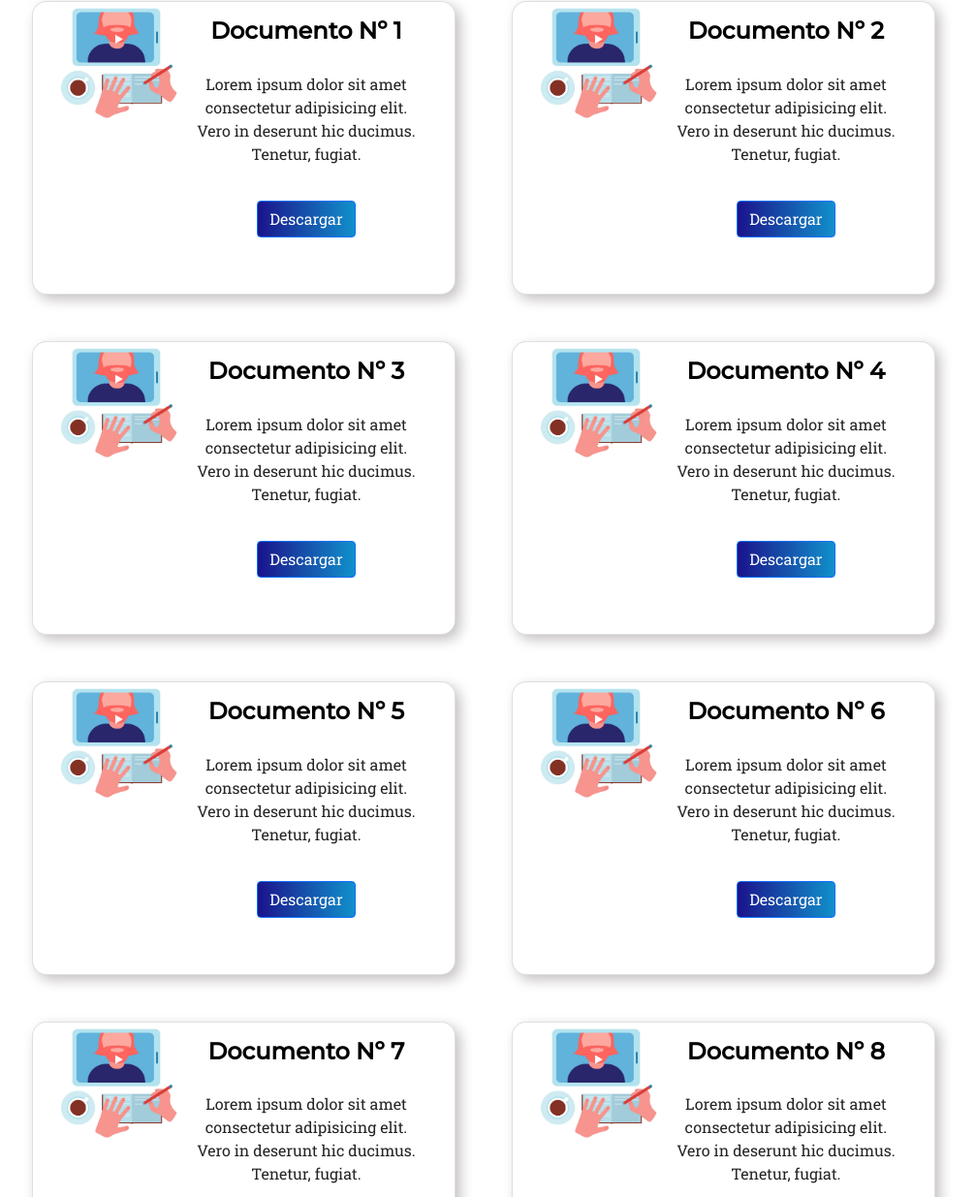
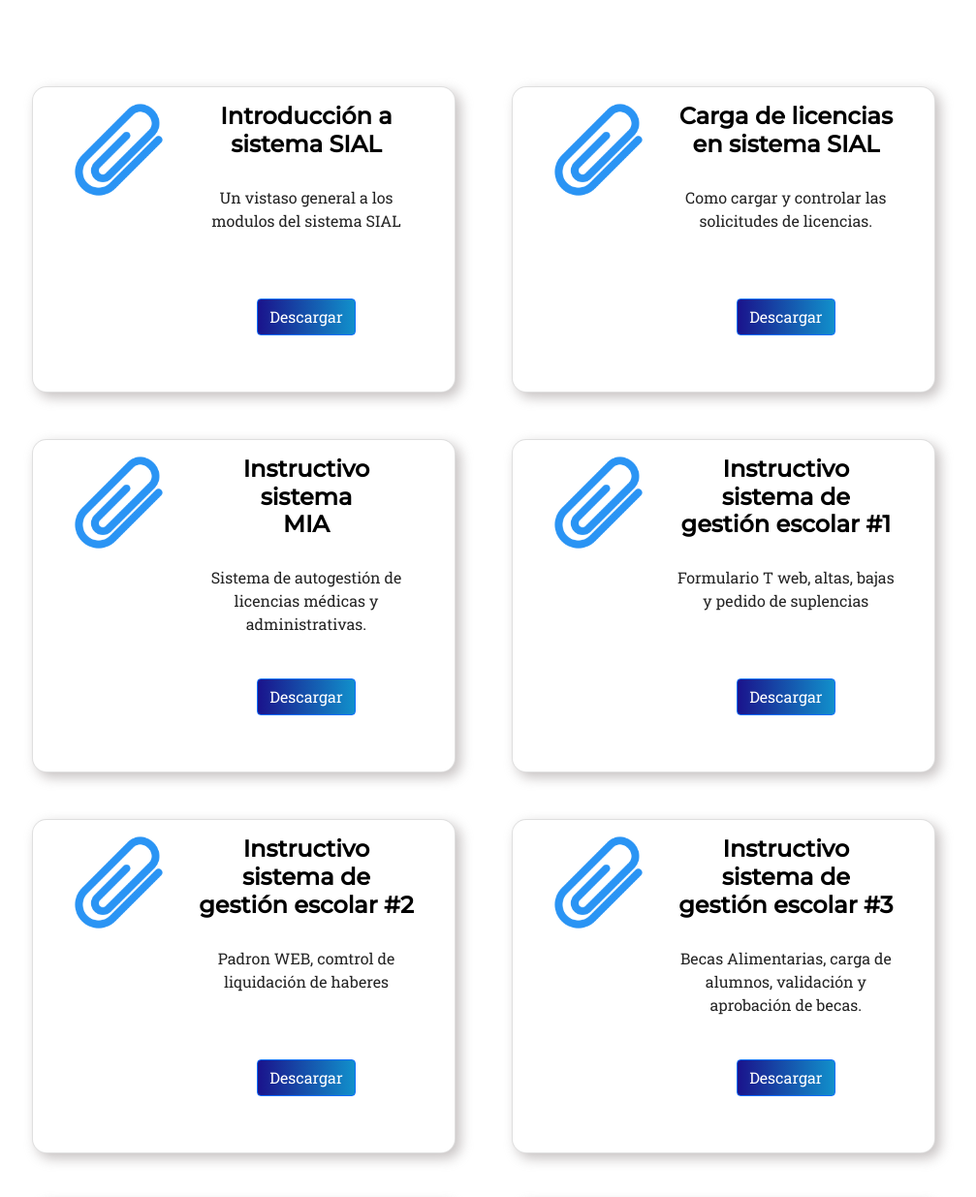
Before and after one commit to MaxPaez/fairness-analysis-pima, a website: page paginas/recursos.html in a window 1280 px wide. Shown: the part 530-1765 px from the top of the page at 97% size, without its empty margins (141-1148 px from the left). Drawn offline with Linux system fonts and the light colour scheme; files whose address does not match are found by name.

Commit message:
modificación de textos y ajustes menores

```diff
--- a/paginas/recursos.html
+++ b/paginas/recursos.html
@@ -103,18 +103,17 @@
         <h2>Documentación útil para complementar tus cursos</h2>
 
         <!-- Tarjetas con los link de descarga -->
-        <section class="row g-5 justify-content-evenly">
+        <section class="mt-5 row g-5 justify-content-evenly">
             <div class="card card_cursos col-lg-5 col-md-12">
                 <div class="row g-0">
                     <div class="col-12 col-sm-4">
-                        <img src="../multimedia/imagenes/rec icon.jpg" class="img-fluid w-100"
+                        <img src="../multimedia/imagenes/education-paperclip.png" class="img-fluid w-100"
                             alt="card-horizontal-image">
                     </div>
                     <div class="col-12 col-sm-8">
                         <div class="card-body">
-                            <h3 class="card-title">Documento Nº 1</h3>
-                            <p class="card-text">Lorem ipsum dolor sit amet consectetur adipisicing elit. Vero in
-                                deserunt hic ducimus. Tenetur, fugiat.</p>
+                            <h3 class="card-title">Introducción a sistema SIAL</h3>
+                            <p class="card-text">Un vistaso general a los modulos del sistema SIAL</p>
                             <p class="card-text"><a href="#" class="btn btn-primary"> Descargar</a></p>
                         </div>
                     </div>
@@ -124,14 +123,13 @@
             <div class="card card_cursos col-lg-5 col-md-12">
                 <div class="row g-0">
                     <div class="col-12 col-sm-4">
-                        <img src="../multimedia/imagenes/rec icon.jpg" class="img-fluid w-100"
+                        <img src="../multimedia/imagenes/education-paperclip.png" class="img-fluid w-100"
                             alt="card-horizontal-image">
                     </div>
                     <div class="col-12 col-sm-8">
                         <div class="card-body">
-                            <h3 class="card-title">Documento Nº 2</h3>
-                            <p class="card-text">Lorem ipsum dolor sit amet consectetur adipisicing elit. Vero in
-                                deserunt hic ducimus. Tenetur, fugiat.</p>
+                            <h3 class="card-title">Carga de licencias en sistema SIAL</h3>
+                            <p class="card-text">Como cargar y controlar las solicitudes de licencias.</p>
                             <p class="card-text"><a href="#" class="btn btn-primary"> Descargar</a></p>
                         </div>
                     </div>
@@ -141,14 +139,13 @@
             <div class="card card_cursos col-lg-5 col-md-12">
                 <div class="row g-0">
                     <div class="col-12 col-sm-4">
-                        <img src="../multimedia/imagenes/rec icon.jpg" class="img-fluid w-100"
+                        <img src="../multimedia/imagenes/education-paperclip.png" class="img-fluid w-100"
                             alt="card-horizontal-image">
                     </div>
                     <div class="col-12 col-sm-8">
                         <div class="card-body">
-                            <h3 class="card-title">Documento Nº 3</h3>
-                            <p class="card-text">Lorem ipsum dolor sit amet consectetur adipisicing elit. Vero in
-                                deserunt hic ducimus. Tenetur, fugiat.</p>
+                            <h3 class="card-title">Instructivo sistema <br> MIA</h3>
+                            <p class="card-text">Sistema de autogestión de licencias médicas y administrativas.</p>
                             <p class="card-text"><a href="#" class="btn btn-primary"> Descargar</a></p>
                         </div>
                     </div>
@@ -158,14 +155,13 @@
             <div class="card card_cursos col-lg-5 col-md-12">
                 <div class="row g-0">
                     <div class="col-12 col-sm-4">
-                        <img src="../multimedia/imagenes/rec icon.jpg" class="img-fluid w-100"
+                        <img src="../multimedia/imagenes/education-paperclip.png" class="img-fluid w-100"
                             alt="card-horizontal-image">
                     </div>
                     <div class="col-12 col-sm-8">
                         <div class="card-body">
-                            <h3 class="card-title">Documento Nº 4</h3>
-                            <p class="card-text">Lorem ipsum dolor sit amet consectetur adipisicing elit. Vero in
-                                deserunt hic ducimus. Tenetur, fugiat.</p>
+                            <h3 class="card-title">Instructivo sistema de gestión escolar #1</h3>
+                            <p class="card-text">Formulario T web, altas, bajas y pedido de suplencias</p>
                             <p class="card-text"><a href="#" class="btn btn-primary"> Descargar</a></p>
                         </div>
                     </div>
@@ -175,14 +171,13 @@
             <div class="card card_cursos col-lg-5 col-md-12">
                 <div class="row g-0">
                     <div class="col-12 col-sm-4">
-                        <img src="../multimedia/imagenes/rec icon.jpg" class="img-fluid w-100"
+                        <img src="../multimedia/imagenes/education-paperclip.png" class="img-fluid w-100"
                             alt="card-horizontal-image">
                     </div>
                     <div class="col-12 col-sm-8">
                         <div class="card-body">
-                            <h3 class="card-title">Documento Nº 5</h3>
-                            <p class="card-text">Lorem ipsum dolor sit amet consectetur adipisicing elit. Vero in
-                                deserunt hic ducimus. Tenetur, fugiat.</p>
+                            <h3 class="card-title">Instructivo sistema de gestión escolar #2</h3>
+                            <p class="card-text">Padron WEB, comtrol de liquidación de haberes</p>
                             <p class="card-text"><a href="#" class="btn btn-primary"> Descargar</a></p>
                         </div>
                     </div>
@@ -192,14 +187,13 @@
             <div class="card card_cursos col-lg-5 col-md-12">
                 <div class="row g-0">
                     <div class="col-12 col-sm-4">
-                        <img src="../multimedia/imagenes/rec icon.jpg" class="img-fluid w-100"
+                        <img src="../multimedia/imagenes/education-paperclip.png" class="img-fluid w-100"
                             alt="card-horizontal-image">
                     </div>
                     <div class="col-12 col-sm-8">
                         <div class="card-body">
-                            <h3 class="card-title">Documento Nº 6</h3>
-                            <p class="card-text">Lorem ipsum dolor sit amet consectetur adipisicing elit. Vero in
-                                deserunt hic ducimus. Tenetur, fugiat.</p>
+                            <h3 class="card-title">Instructivo sistema de gestión escolar #3</h3>
+                            <p class="card-text">Becas Alimentarias, carga de alumnos, validación y aprobación de becas.</p>
                             <p class="card-text"><a href="#" class="btn btn-primary"> Descargar</a></p>
                         </div>
                     </div>
@@ -209,14 +203,13 @@
             <div class="card card_cursos col-lg-5 col-md-12">
                 <div class="row g-0">
                     <div class="col-12 col-sm-4">
-                        <img src="../multimedia/imagenes/rec icon.jpg" class="img-fluid w-100"
+                        <img src="../multimedia/imagenes/education-paperclip.png" class="img-fluid w-100"
                             alt="card-horizontal-image">
                     </div>
                     <div class="col-12 col-sm-8">
                         <div class="card-body">
-                            <h3 class="card-title">Documento Nº 7</h3>
-                            <p class="card-text">Lorem ipsum dolor sit amet consectetur adipisicing elit. Vero in
-                                deserunt hic ducimus. Tenetur, fugiat.</p>
+                            <h3 class="card-title">Instructivo sistema SADE</h3>
+                            <p class="card-text">Conociendo los módulos, caratular expedientes y generación de documentos electrónicos.</p>
                             <p class="card-text"><a href="#" class="btn btn-primary"> Descargar</a></p>
                         </div>
                     </div>
@@ -226,14 +219,13 @@
             <div class="card card_cursos col-lg-5 col-md-12">
                 <div class="row g-0">
                     <div class="col-12 col-sm-4">
-                        <img src="../multimedia/imagenes/rec icon.jpg" class="img-fluid w-100"
+                        <img src="../multimedia/imagenes/education-paperclip.png" class="img-fluid w-100"
                             alt="card-horizontal-image">
                     </div>
                     <div class="col-12 col-sm-8">
                         <div class="card-body">
-                            <h3 class="card-title">Documento Nº 8</h3>
-                            <p class="card-text">Lorem ipsum dolor sit amet consectetur adipisicing elit. Vero in
-                                deserunt hic ducimus. Tenetur, fugiat.</p>
+                            <h3 class="card-title">Instructivo sistema MI ESCUELA</h3>
+                            <p class="card-text">Solicitud de roles, manejo de matrícula de alumnos.</p>
                             <p class="card-text"><a href="#" class="btn btn-primary"> Descargar</a></p>
                         </div>
                     </div>
--- a/scss/send.scss
+++ b/scss/send.scss
@@ -1,3 +1,3 @@
 .snd-img {
-    max-height: 500px;
+    max-height: 700px;
     }
```
Also changed, not shown: paginas/contacto.html (+2 -2 lines), paginas/en-construcción.html (+12 -0 lines), css/style.css, multimedia/imagenes/404.png (added), multimedia/imagenes/education-paperclip.png (added).
